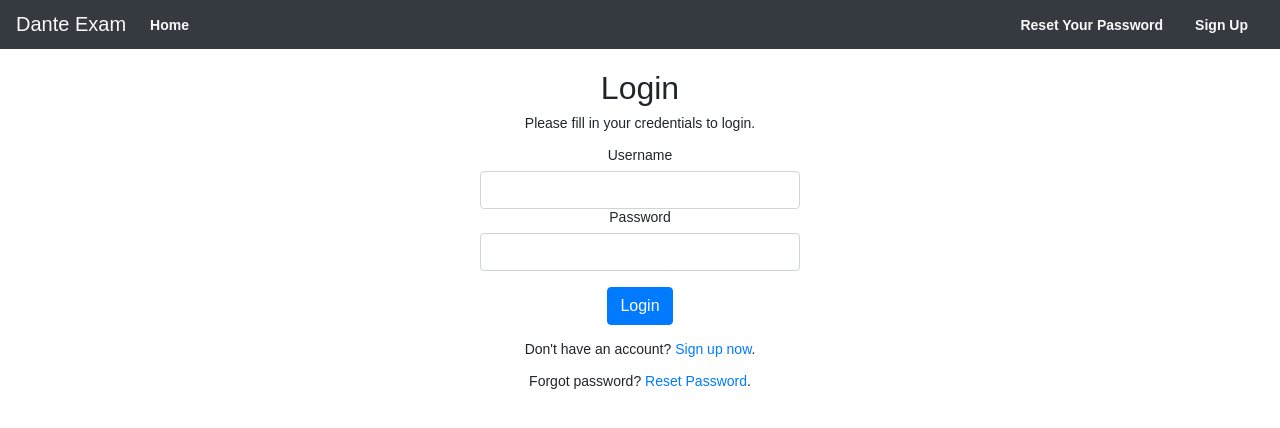
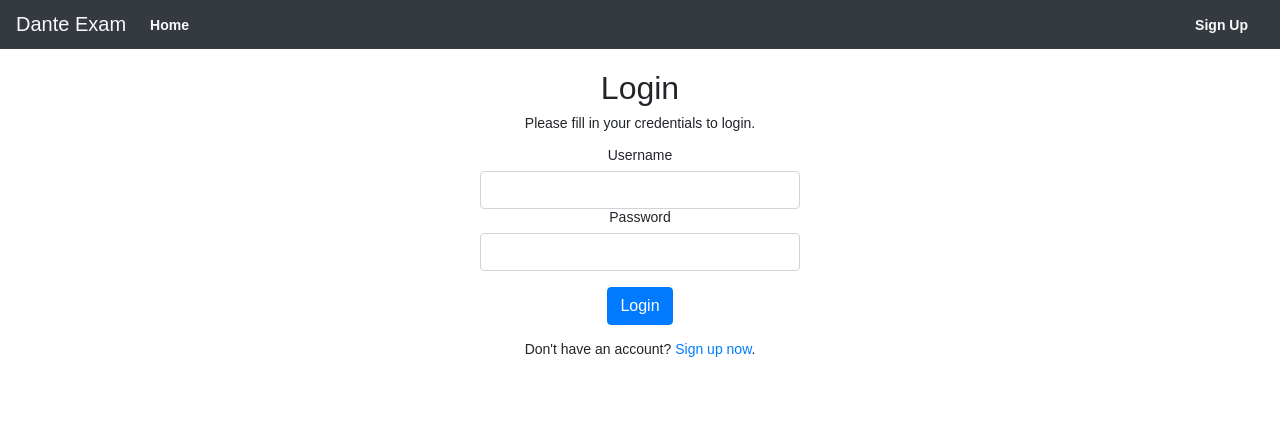
Before and after one commit to dancastillo2161/exam-1, a PHP site: page /login.php in a window 1280 px wide. Shown: the top 428 px of the page. Run offline with PHP 8.4, Linux system fonts and the light colour scheme.

Commit message:
Final output

```diff
--- a/login.php
+++ b/login.php
@@ -115,10 +115,7 @@ if($_SERVER["REQUEST_METHOD"] == "POST"){
 
 
     </ul>
-    <form class="form-inline my-2 my-lg-0">
 
-    <a href="reset-password.php" class="font-weight-bold nav-link text-light my-2 my-sm-0" >Reset Your Password</a>
-    </form>
     <form class="form-inline my-2 my-lg-0">
 
     <a class="font-weight-bold nav-link text-light" href="register.php">Sign Up</a>
@@ -153,7 +150,7 @@ if($_SERVER["REQUEST_METHOD"] == "POST"){
                 <input type="submit" class="btn btn-primary" value="Login">
             </div>
             <p>Don't have an account? <a href="register.php">Sign up now</a>.</p>
-            <p>Forgot password? <a href="register.php">Reset Password</a>.</p>
+
         </form>
         </div>
     </div>
--- a/register.php
+++ b/register.php
@@ -122,10 +122,7 @@ if($_SERVER["REQUEST_METHOD"] == "POST"){
 
 
     </ul>
-    <form class="form-inline my-2 my-lg-0">
 
-    <a href="reset-password.php" class="font-weight-bold nav-link text-light my-2 my-sm-0" >Reset Your Password</a>
-    </form>
     <form class="form-inline my-2 my-lg-0">
 
     <a class="font-weight-bold nav-link text-light" href="login.php">Log in</a>
```
